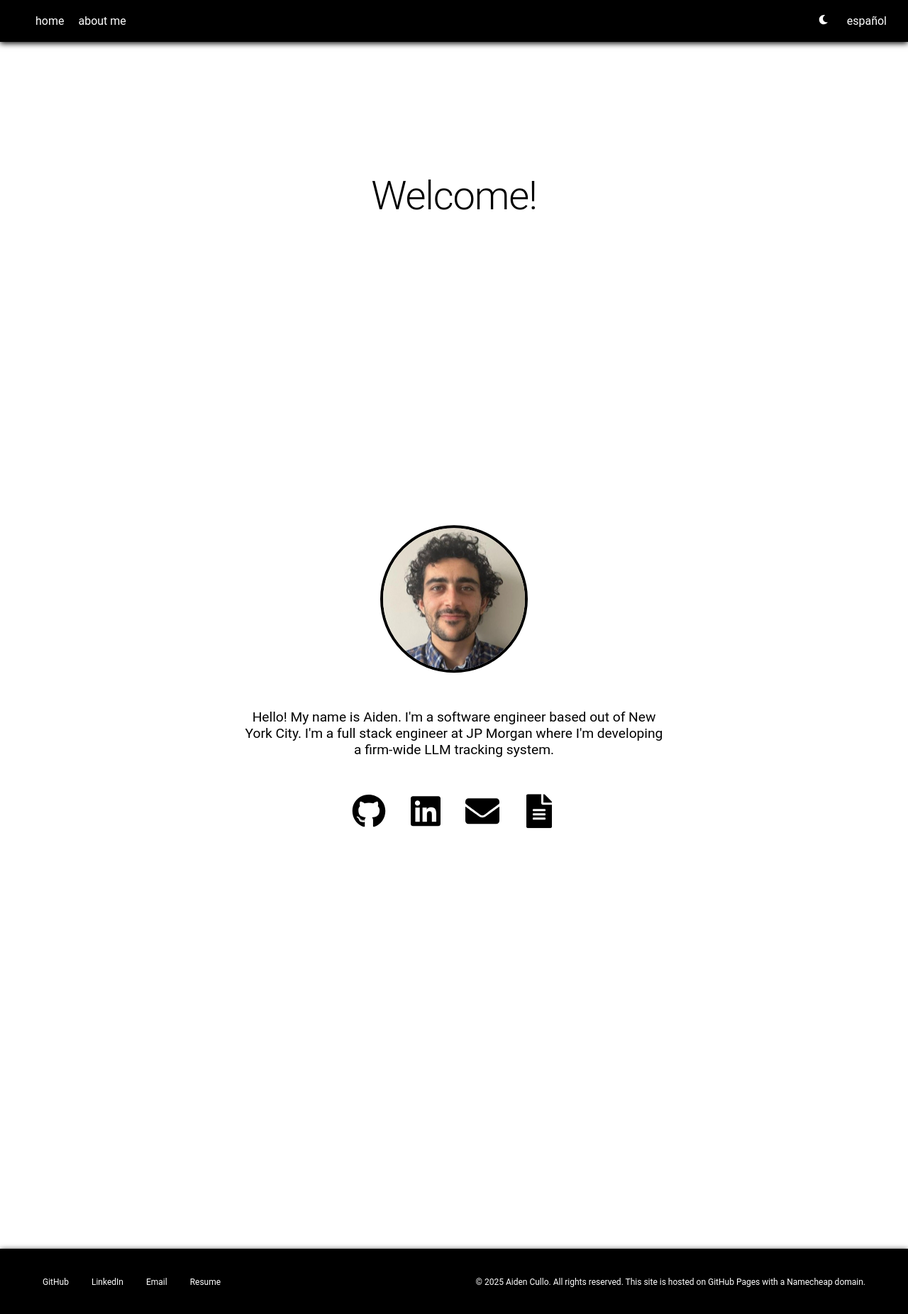
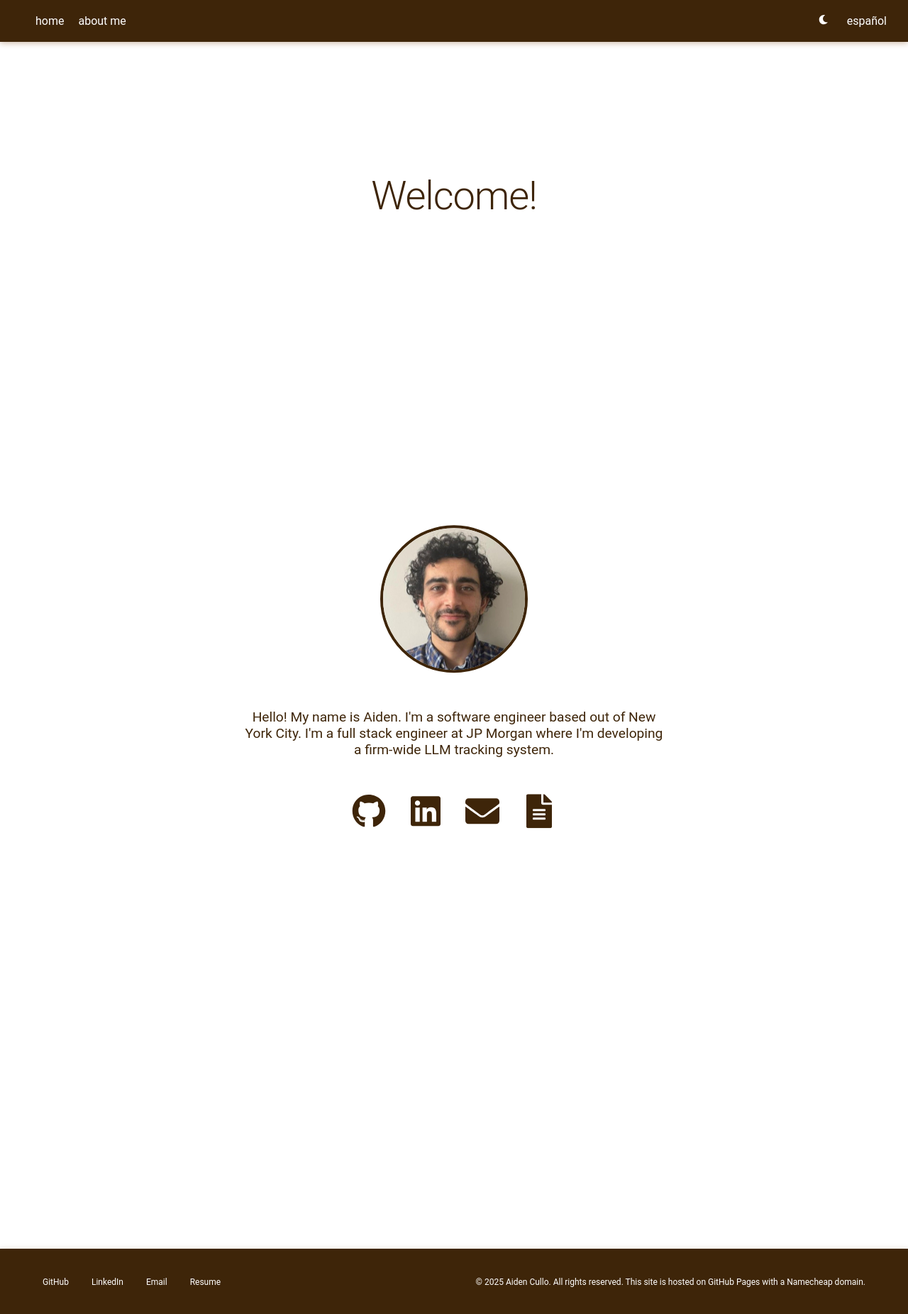
Before and after one commit to aidencullo/beta.aidencullo.com, a React (Vite) app: page / in a window 1280 px wide. Shown: the whole page at 71% size. Built offline with nearby package versions, Linux system fonts and the light colour scheme.

Commit message:
feat(theme): switch from black to dark brown palette; update header/footer shadows; fix footer shadow value

```diff
--- a/src/components/Footer/Footer.css
+++ b/src/components/Footer/Footer.css
@@ -8,5 +8,5 @@
   color: var(--text-primary);
   background-color: var(--primary);
   width: 100vw;
-  box-shadow: 0 2px 8px rgba(0, 0, 0, 1);
+  box-shadow: 0 2px 8px rgba(120, 66, 18, 0.35);
 }
--- a/src/components/Header/Header.css
+++ b/src/components/Header/Header.css
@@ -12,5 +12,5 @@
   box-sizing: border-box;
   z-index: 1000;
   font-size: 1rem;
-  box-shadow: 0 2px 8px rgba(0, 0, 0, 1);
+  box-shadow: 0 2px 8px rgba(120, 66, 18, 0.35);
 }
--- a/src/index.css
+++ b/src/index.css
@@ -1,5 +1,5 @@
 :root {
-  --primary: black;
+  --primary: #3e2509;
   --secondary: white;
   --text-primary: var(--secondary);
   --text-secondary: var(--primary);
@@ -7,7 +7,7 @@
 
 :root[data-theme="dark"] {
   --primary: white;
-  --secondary: black;
+  --secondary: #3e2509;
 }
 
 html {
```
